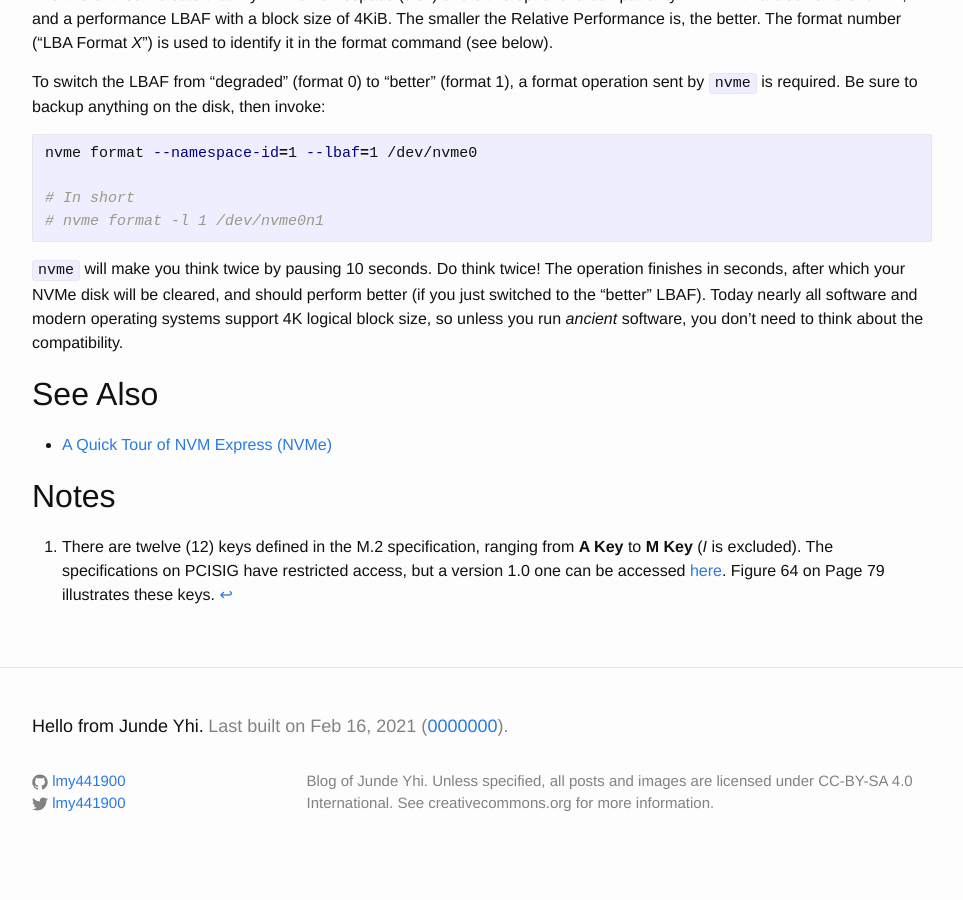
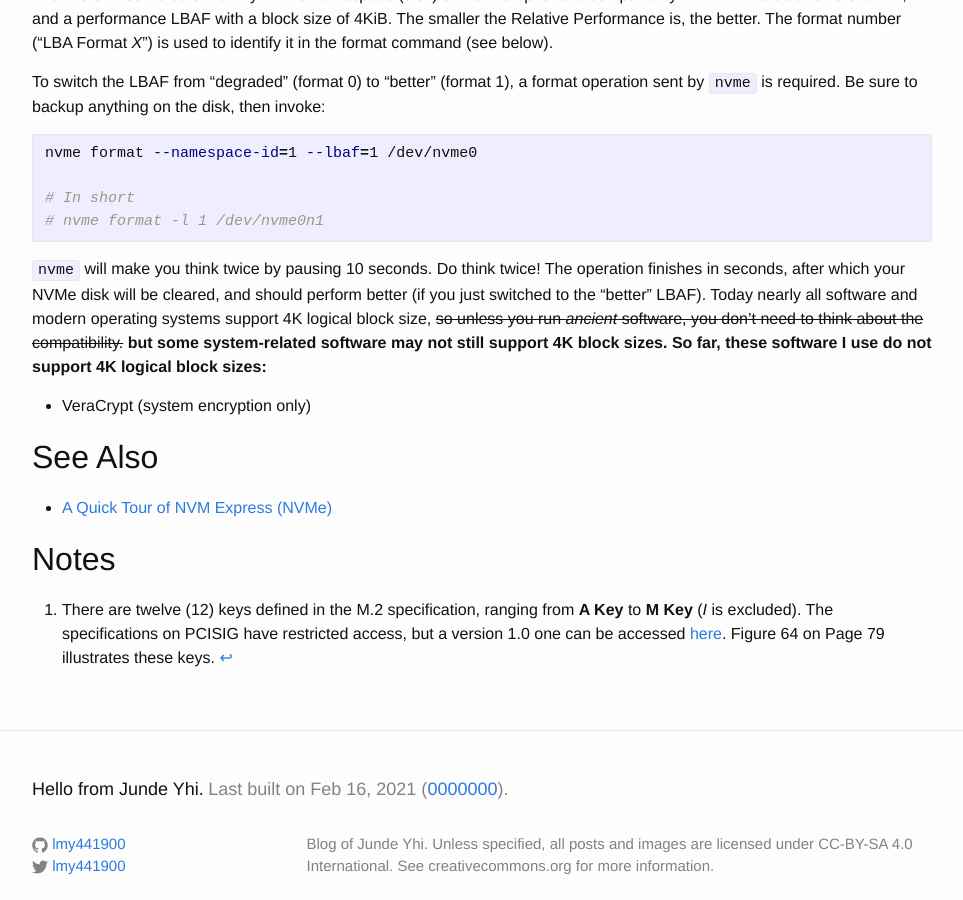
Before and after one commit to lmy441900/lmy441900.github.io, a Jekyll site: the page built from _posts/2021-02-01-optimising-nvme-storage.md, in a window 1280 px wide and 900 px high, scrolled down 2295 px. Shown: the whole window, without its empty margins (158-1121 px from the left). Built offline with Jekyll 4.4.1, drawn with Linux system fonts in a browser that asks for light colours; before the commit the page ends 3170 px from its top, so only the background shows below that.

Commit message:
optimising-nvme-storage: VC SysEnc doesn't support 4K LBA

````diff
--- a/_posts/2021-02-01-optimising-nvme-storage.md
+++ b/_posts/2021-02-01-optimising-nvme-storage.md
@@ -78,7 +78,9 @@ nvme format --namespace-id=1 --lbaf=1 /dev/nvme0
 # nvme format -l 1 /dev/nvme0n1
 ```
 
-`nvme` will make you think twice by pausing 10 seconds. Do think twice! The operation finishes in seconds, after which your NVMe disk will be cleared, and should perform better (if you just switched to the "better" LBAF). Today nearly all software and modern operating systems support 4K logical block size, so unless you run _ancient_ software, you don't need to think about the compatibility.
+`nvme` will make you think twice by pausing 10 seconds. Do think twice! The operation finishes in seconds, after which your NVMe disk will be cleared, and should perform better (if you just switched to the "better" LBAF). Today nearly all software and modern operating systems support 4K logical block size, ~~so unless you run _ancient_ software, you don't need to think about the compatibility.~~ **but some system-related software may not still support 4K block sizes. So far, these software I use do not support 4K logical block sizes:**
+
+- VeraCrypt (system encryption only)
 
 ## See Also
 
````
